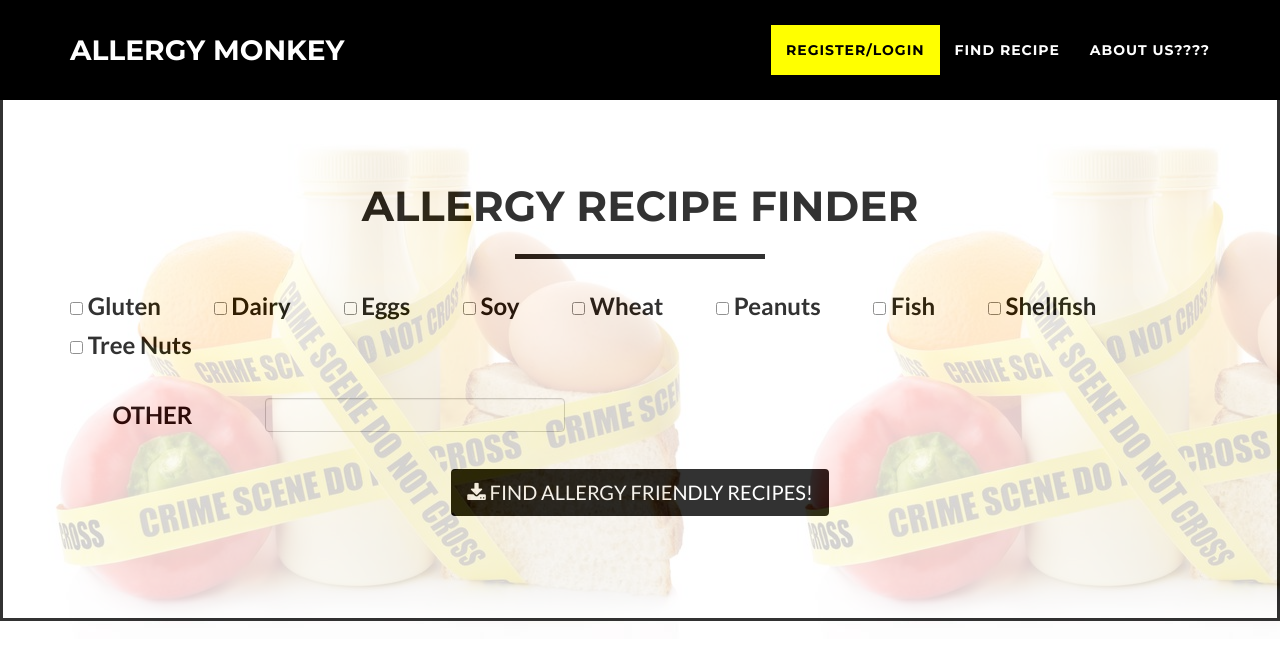
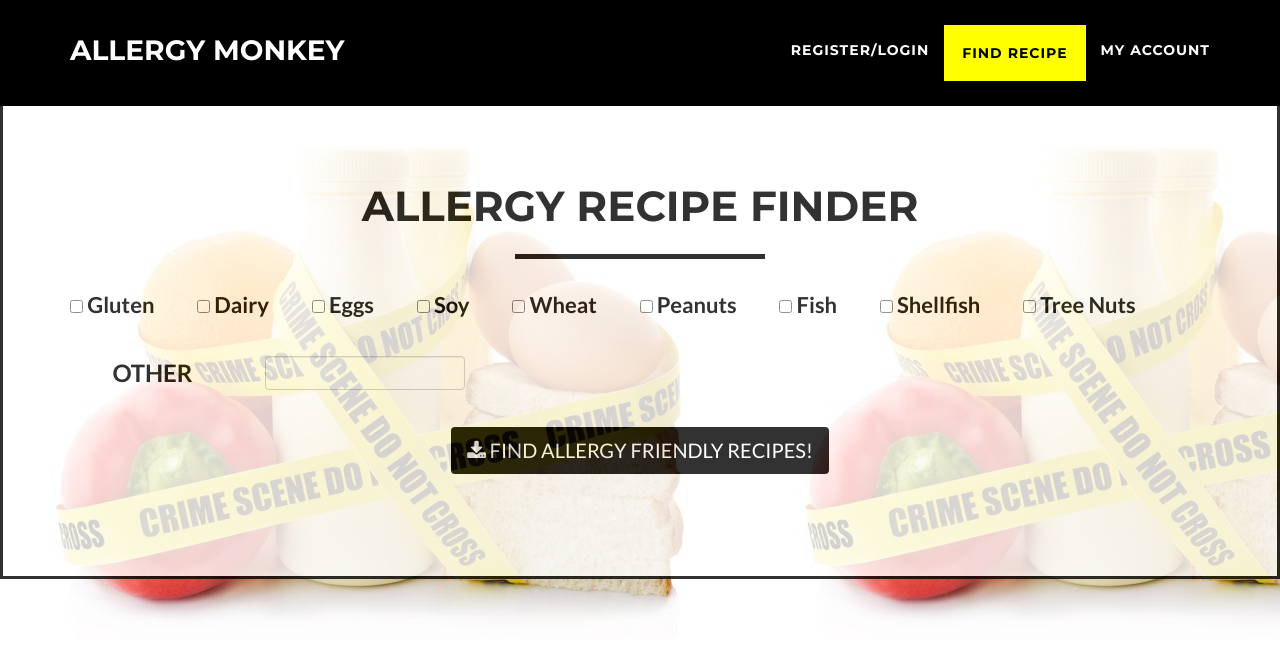
Before and after one commit to VisDPT/Project2, a PHP site: page /findRecipe.html in a window 1280 px wide. Shown: the top 672 px of the page. Run offline with PHP 8.4, Linux system fonts and the light colour scheme; some libraries are stand-ins or nearby versions.

Commit message:
CSS updates, colorscheme, pagelinks work

```diff
--- a/views/startbootstrapTemplate/css/ourEdits.css
+++ b/views/startbootstrapTemplate/css/ourEdits.css
@@ -5,6 +5,12 @@
 
 body {
     background-image: url(../img/crime_allergies.jpg);
+}
+
+#active {
+    color: black;
+    background: yellow;
+    border: 3px solid yellow;
 }
 
 .homeHeader {
@@ -17,8 +23,8 @@ body {
 }
 
 .form-checkbox-inline {
-    font-size: 24px;
-    margin-right: 50px;
+    font-size: 22px;
+    margin-right: 40px;
     /*float: left; */
 }
 
--- a/views/startbootstrapTemplate/findRecipe.html
+++ b/views/startbootstrapTemplate/findRecipe.html
@@ -54,14 +54,14 @@
                     <li class="hidden">
                         <a href="#page-top"></a>
                     </li>
-                    <li class="page-scroll">
-                        <a href="#portfolio">Register/Login</a>
+                    <li>
+                        <a href="registerLogIn.html">Register/Login</a>
                     </li>
-                    <li class="page-scroll">
-                        <a href="#about">Find Recipe</a>
+                    <li class="active">
+                        <a id="active" href="findRecipe.html">Find Recipe</a>
                     </li>
-                    <li class="page-scroll">
-                        <a href="#contact">About Us????</a>
+                    <li>
+                        <a href="userProfile.html"> My Account </a>
                     </li>
                 </ul>
             </div>
@@ -126,7 +126,7 @@
                     <div class="form-group row" id="otherAllergyArea">
                         <label for="example-text-input" class="col-xs-2 col-form-label" id="otherAllergies"> OTHER </label>
                         <div class="col-xs-10">
-                            <input class="form-control" type="text" id="example-text-input" style="width: 300px">
+                            <input class="form-control" type="text" id="example-text-input" style="width: 200px">
                         </div>
                     </div>
                 </div>
```
Also changed, not shown: views/startbootstrapTemplate/registerLogIn.html (+8 -8 lines), views/startbootstrapTemplate/userProfile.html (+7 -7 lines).
